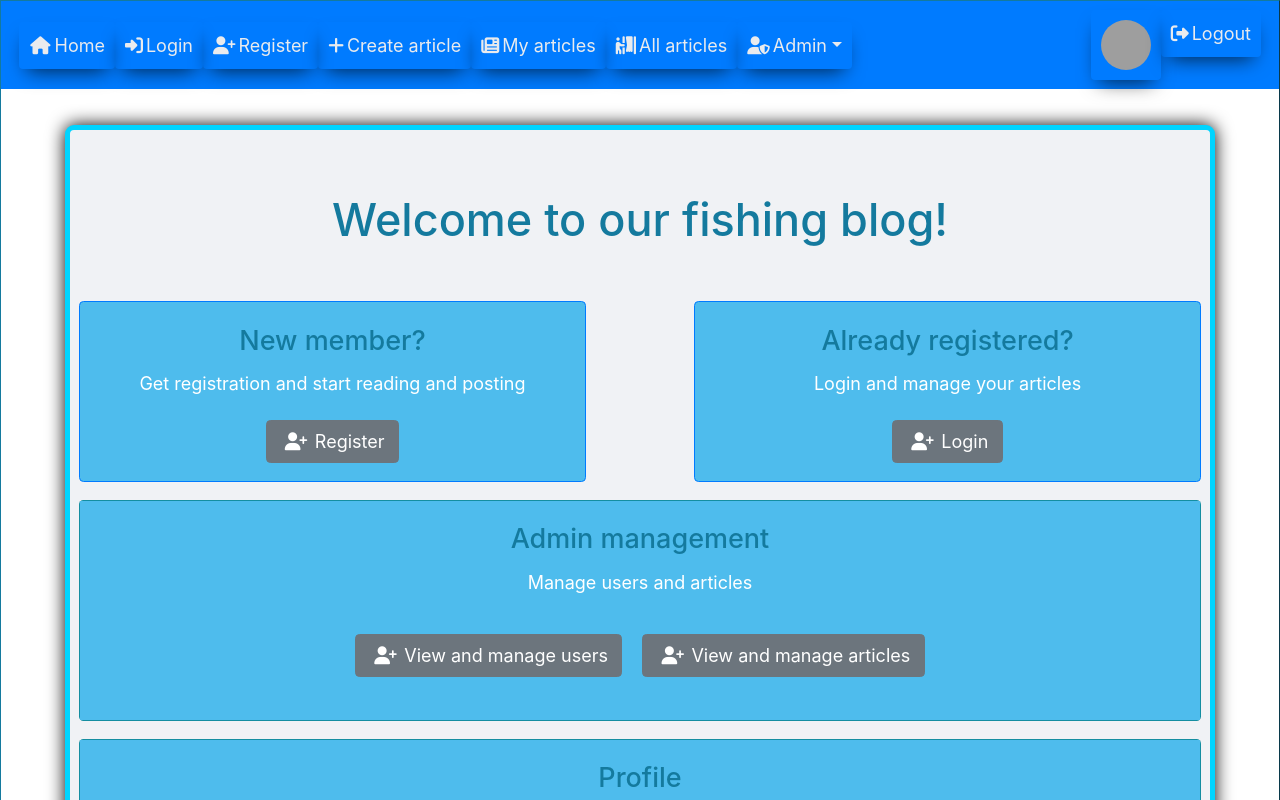
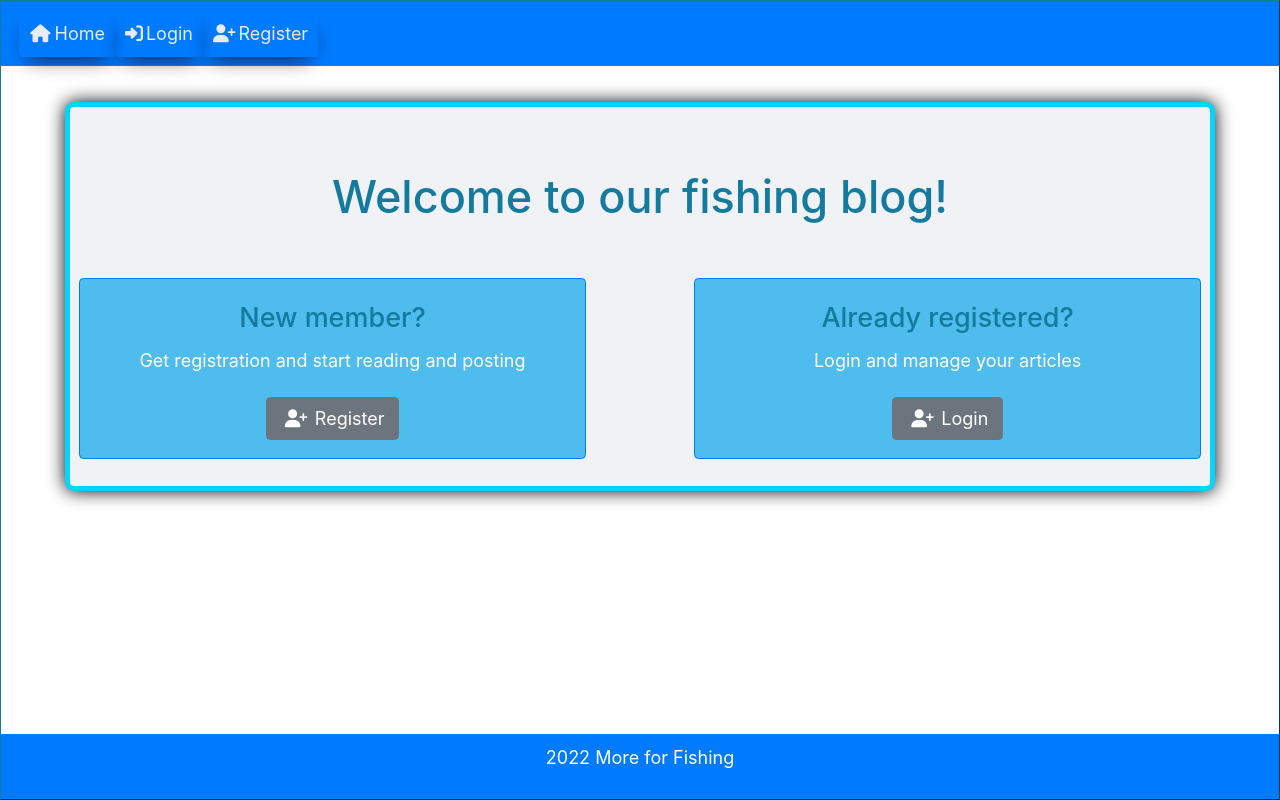
Before and after one commit to DimoYa/React-final-project, a React (Create React App) app in the folder src/more-for-fishing/: page / in a window 1280 px wide. Shown: the top 800 px of the page. Built offline with nearby package versions, Linux system fonts and the light colour scheme; grey boxes are pictures that could not be loaded.

Commit message:
show view based on authentication

```diff
--- a/src/more-for-fishing/src/components/common/header/Header.js
+++ b/src/more-for-fishing/src/components/common/header/Header.js
@@ -1,4 +1,5 @@
 import { Link, useNavigate } from 'react-router-dom';
+import defaultAvatarPath from '../../../assets/default-avatar-profile.png';
 
 import './Header.css';
 
@@ -6,6 +7,12 @@ import * as authenticationService from '../../../services/authenticationService'
 
 export const Header = () => {
   const navigate = useNavigate();
+
+  const isLogged = authenticationService.isLoggedIn();
+  const isAdmin = authenticationService.isAdmin();
+  const avatar = authenticationService.returnUserPhoto();
+
+  console.log(isLogged);
 
   const logoutHandler = () => {
     authenticationService
@@ -29,6 +36,8 @@ export const Header = () => {
                 <span>Home</span>
               </Link>
             </li>
+            {!isLogged && (
+              <>
                 <li className="nav-item" href="#">
                   <Link to="/user/login">
                     <i className="fa fa-sign-in-alt"></i>
@@ -41,6 +50,10 @@ export const Header = () => {
                     <span>Register</span>
                   </Link>
                 </li>
+              </>
+            )}
+            {isLogged && (
+              <>
                 <li className="nav-item" href="#">
                   <Link to="#">
                     <i className="fa fa-plus"></i>
@@ -59,6 +72,11 @@ export const Header = () => {
                     <span>All articles</span>
                   </Link>
                 </li>
+              </>
+            )}
+
+            {isAdmin && (
+              <>
                 <li className="dropdown">
                   <p
                     className="dropdown-toggle"
@@ -73,12 +91,16 @@ export const Header = () => {
                     </Link>
                   </ul>
                 </li>
+              </>
+            )}
           </ul>
+          {isLogged && (
+            <>
               <ul className="navbar-nav mt-2 mt-lg-0">
                 <li className="nav-item">
                   <Link to="user/profile">
                     <img
-                  src="https://cdn.pixabay.com/photo/2015/10/05/22/37/blank-profile-picture-973460_960_720.png"
+                      src={avatar === 'null' || avatar === '' ? defaultAvatarPath: avatar}
                       className="avatar"
                       alt="Avatar"
                     />
@@ -91,6 +113,8 @@ export const Header = () => {
                   </p>
                 </li>
               </ul>
+            </>
+          )}
         </div>
       </nav>
     </header>
--- a/src/more-for-fishing/src/components/pages/landing/Landing.js
+++ b/src/more-for-fishing/src/components/pages/landing/Landing.js
@@ -2,15 +2,20 @@ import { Link } from 'react-router-dom';
 
 import './Landing.css';
 
+import * as authenticationService from '../../../services/authenticationService';
+
 export const Landing = () => {
+  const isLogged = authenticationService.isLoggedIn();
+  const isAdmin = authenticationService.isAdmin();
+
   return (
     <div className="landing-container">
       <div className="m-5">
         <h1 className="text-center ">Welcome to our fishing blog!</h1>
       </div>
 
-      {/* Not Logged in */}
-
+      {!isLogged && (
+        <>
           <div className="mt-5">
             <div className="d-flex justify-content-between">
               <div className="card text-white card border-primary mb-3 container-fluid content-row">
@@ -44,25 +49,35 @@ export const Landing = () => {
               </div>
             </div>
           </div>
+        </>
+      )}
 
-      {/* Admin */}
-
+      {isLogged && (
+        <>
           <div>
             <div className="card text-white bg-info mb-3">
+              {isAdmin && (
+                <>
                   <div className="card-body">
-            <h4 className="card-title container-fluid">Admin management</h4>
+                    <h4 className="card-title container-fluid">
+                      Admin management
+                    </h4>
                     <p className="card-text align-self-md-center">
                       Manage users and articles
                     </p>
                     <div id="buttons">
                       <Link to="#" className="btn btn-secondary">
-                <i className="fas fa-user-plus p-1"></i>View and manage users
+                        <i className="fas fa-user-plus p-1"></i>View and manage
+                        users
                       </Link>
                       <Link to="#" className="btn btn-secondary">
-                <i className="fas fa-user-plus p-1"></i>View and manage articles
+                        <i className="fas fa-user-plus p-1"></i>View and manage
+                        articles
                       </Link>
                     </div>
                   </div>
+                </>
+              )}
             </div>
             <div className="card text-white bg-info mb-3">
               <div className="card-body">
@@ -97,6 +112,8 @@ export const Landing = () => {
               </div>
             </div>
           </div>
+        </>
+      )}
     </div>
   );
 };
--- a/src/more-for-fishing/src/services/authenticationService.js
+++ b/src/more-for-fishing/src/services/authenticationService.js
@@ -76,3 +76,15 @@ export const isLoggedIn = () => {
 export const isAdmin = () => {
   return localStorage.getItem('isAdmin') === 'true';
 };
+
+export const returnId = () => {
+  return localStorage.getItem('id');
+};
+
+export const returnUserName = () => {
+  return localStorage.getItem('username');
+};
+
+export const returnUserPhoto = () => {
+  return localStorage.getItem('photo');
+};
```
Also changed, not shown: src/more-for-fishing/src/assets/default-avatar-profile.png (added). Lines whose indentation alone changed are shown as unchanged.
